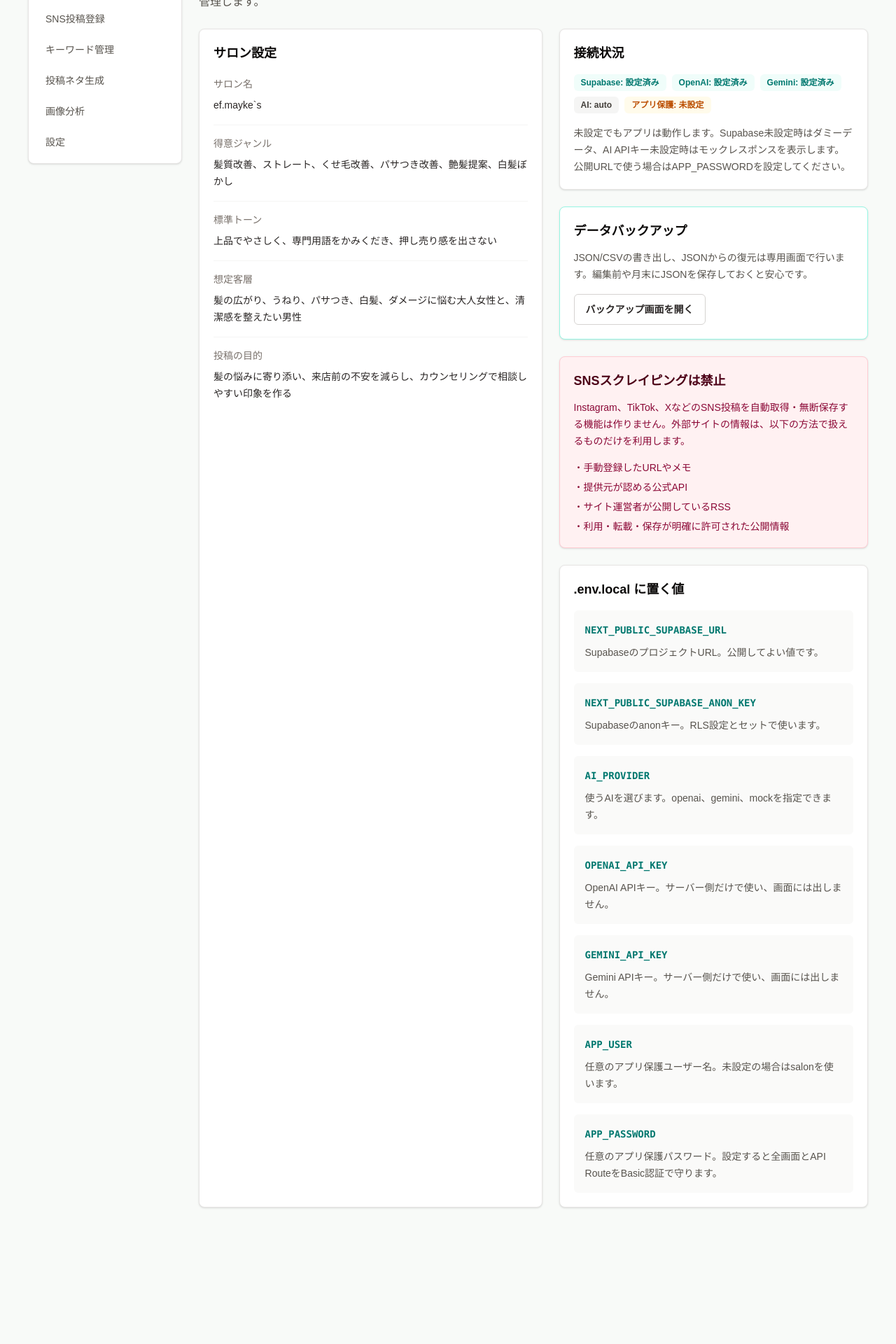
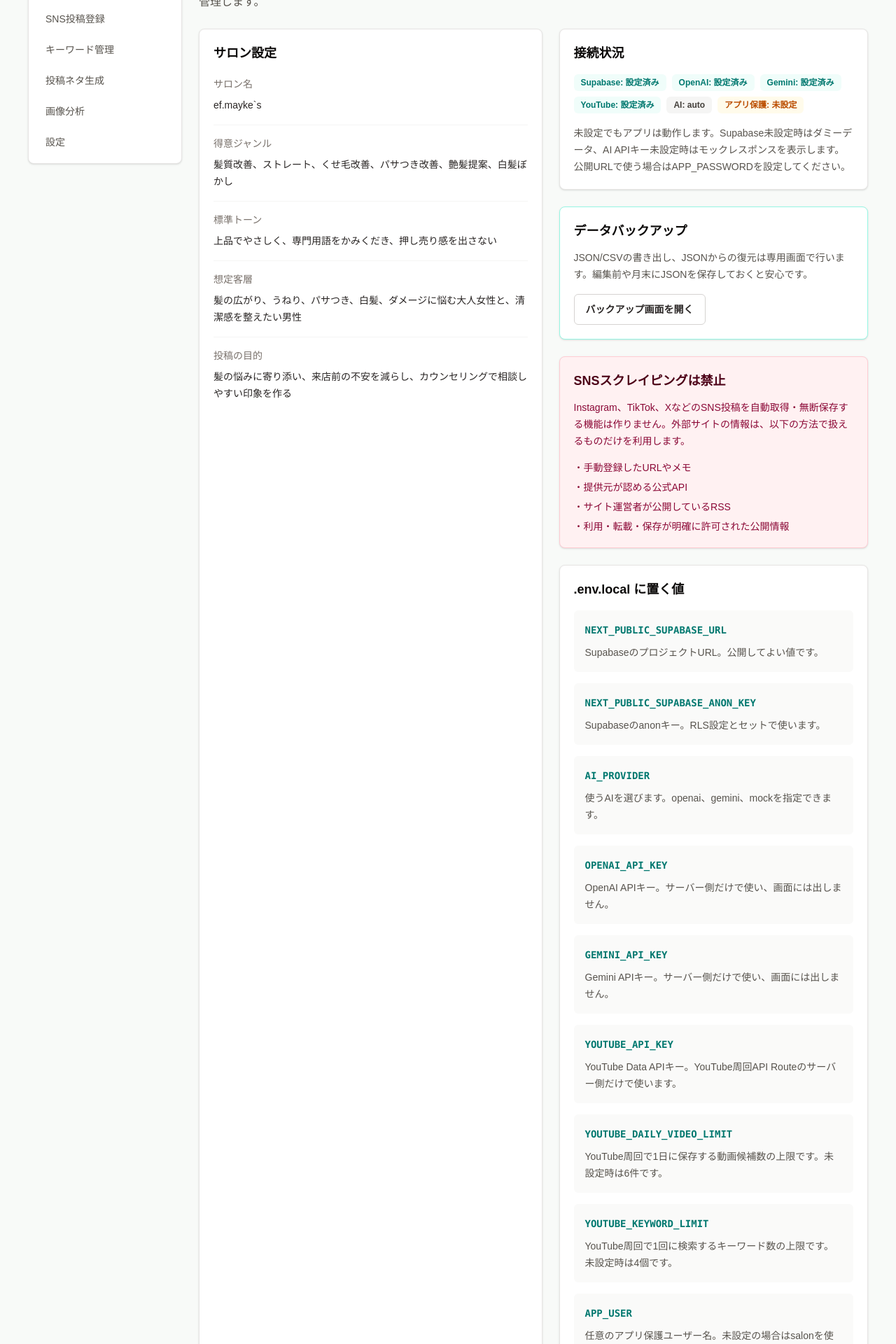
Before and after one commit to fsinashu-ai/hair-trend-dashboard, a Next.js app: page /settings in a window 1280 px wide. Shown: the part 240-2160 px from the top of the page at 70% size. Before the commit the page ends 1989 px from the top, so only its background shows below. Built offline with nearby package versions, Linux system fonts and the light colour scheme; no server answers.

Commit message:
Show YouTube API settings status

```diff
--- a/src/app/settings/page.tsx
+++ b/src/app/settings/page.tsx
@@ -33,6 +33,18 @@ const envItems = [
     description: "Gemini APIキー。サーバー側だけで使い、画面には出しません。",
   },
   {
+    name: "YOUTUBE_API_KEY",
+    description: "YouTube Data APIキー。YouTube周回API Routeのサーバー側だけで使います。",
+  },
+  {
+    name: "YOUTUBE_DAILY_VIDEO_LIMIT",
+    description: "YouTube周回で1日に保存する動画候補数の上限です。未設定時は6件です。",
+  },
+  {
+    name: "YOUTUBE_KEYWORD_LIMIT",
+    description: "YouTube周回で1回に検索するキーワード数の上限です。未設定時は4個です。",
+  },
+  {
     name: "APP_USER",
     description: "任意のアプリ保護ユーザー名。未設定の場合はsalonを使います。",
   },
@@ -57,6 +69,7 @@ export default function SettingsPage() {
   const aiProvider = process.env.AI_PROVIDER ?? "auto";
   const isOpenAiReady = Boolean(process.env.OPENAI_API_KEY);
   const isGeminiReady = Boolean(process.env.GEMINI_API_KEY);
+  const isYoutubeReady = Boolean(process.env.YOUTUBE_API_KEY);
   const isAppPasswordReady = Boolean(process.env.APP_PASSWORD);
 
   return (
@@ -97,6 +110,9 @@ export default function SettingsPage() {
               </Badge>
               <Badge tone={isGeminiReady ? "success" : "warning"}>
                 Gemini: {isGeminiReady ? "設定済み" : "未設定"}
+              </Badge>
+              <Badge tone={isYoutubeReady ? "success" : "warning"}>
+                YouTube: {isYoutubeReady ? "設定済み" : "未設定"}
               </Badge>
               <Badge tone="neutral">AI: {aiProvider}</Badge>
               <Badge tone={isAppPasswordReady ? "success" : "warning"}>
```
